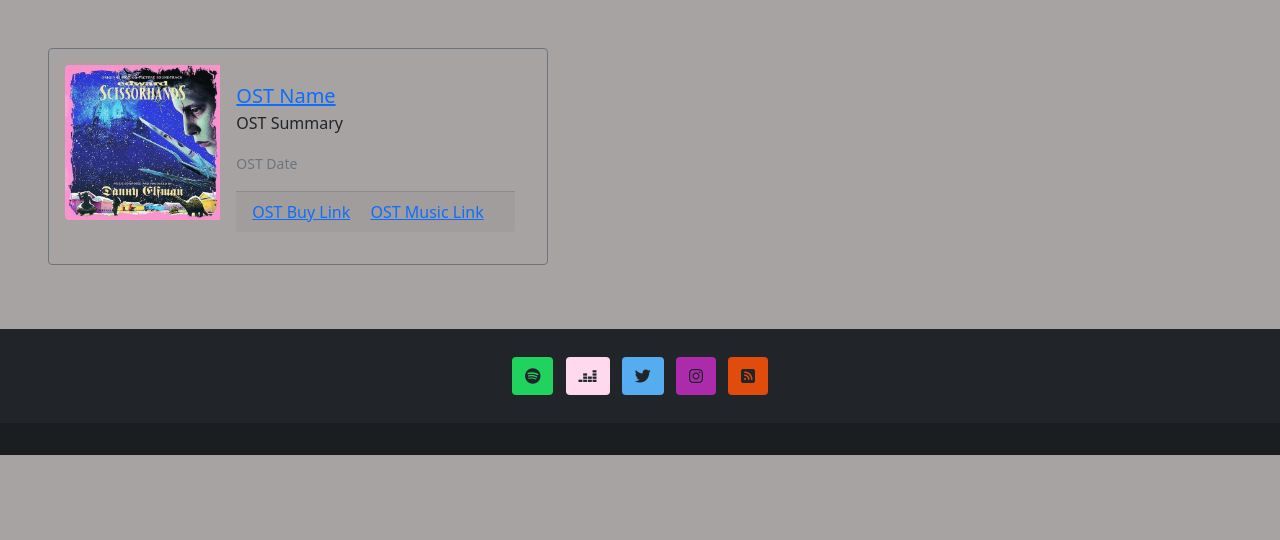
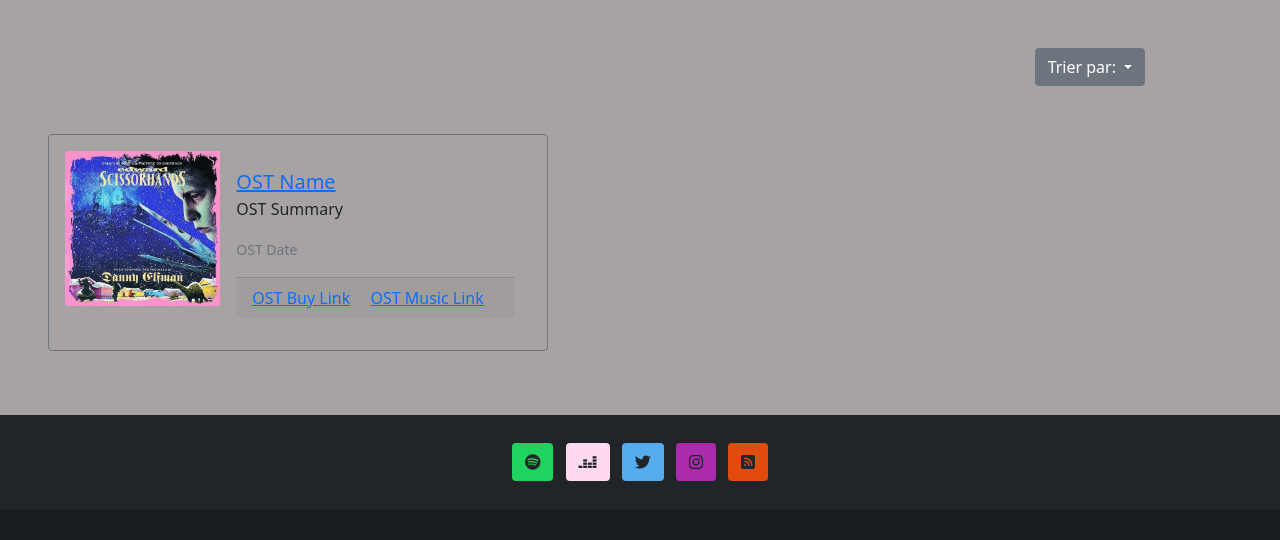
Before and after one commit to bakhtaouiines/Projet_Titre_Pro, a PHP site: page /views/OSTIndex.php in a window 1280 px wide. Shown: the part 112-652 px from the top of the page. Run offline with PHP 8.4, Linux system fonts and the light colour scheme; some libraries are stand-ins or nearby versions.

Commit message:
ajout bouton de tri bootstrap, sur l'index d'OST

```diff
--- a/views/OSTIndex.php
+++ b/views/OSTIndex.php
@@ -1,6 +1,15 @@
 <?php
 include('header.php') ?>
 <div class="container-fluid p-5">
+    <div class="btn-group offset-10 mb-5">
+        <button type="button" class="btn btn-secondary dropdown-toggle" data-bs-toggle="dropdown" data-bs-display="static" aria-expanded="false">
+            Trier par:
+        </button>
+        <ul class="dropdown-menu dropdown-menu-end dropdown-menu-lg-start dropdown-menu-dark">
+            <li><a class="dropdown-item" href="#">Ordre Alphabétique</a></li>
+            <li><a class="dropdown-item" href="#">Catégorie</a></li>
+        </ul>
+    </div>
     <div class="card mb-3 border border-secondary p-3" style="max-width: 540px;">
         <div class="row g-0">
             <div class="col-md-4">
@@ -12,8 +21,8 @@ include('header.php') ?>
                     <p class="card-text">OST Summary</p>
                     <p class="card-text"><small class="text-muted">OST Date</small></p>
                     <div class="card-footer">
-                    <a href="#" class="card-link">OST Buy Link</a>
-                    <a href="#" class="card-link">OST Music Link</a>
+                        <a href="#" class="card-link">OST Buy Link</a>
+                        <a href="#" class="card-link">OST Music Link</a>
                     </div>
                 </div>
             </div>
```
